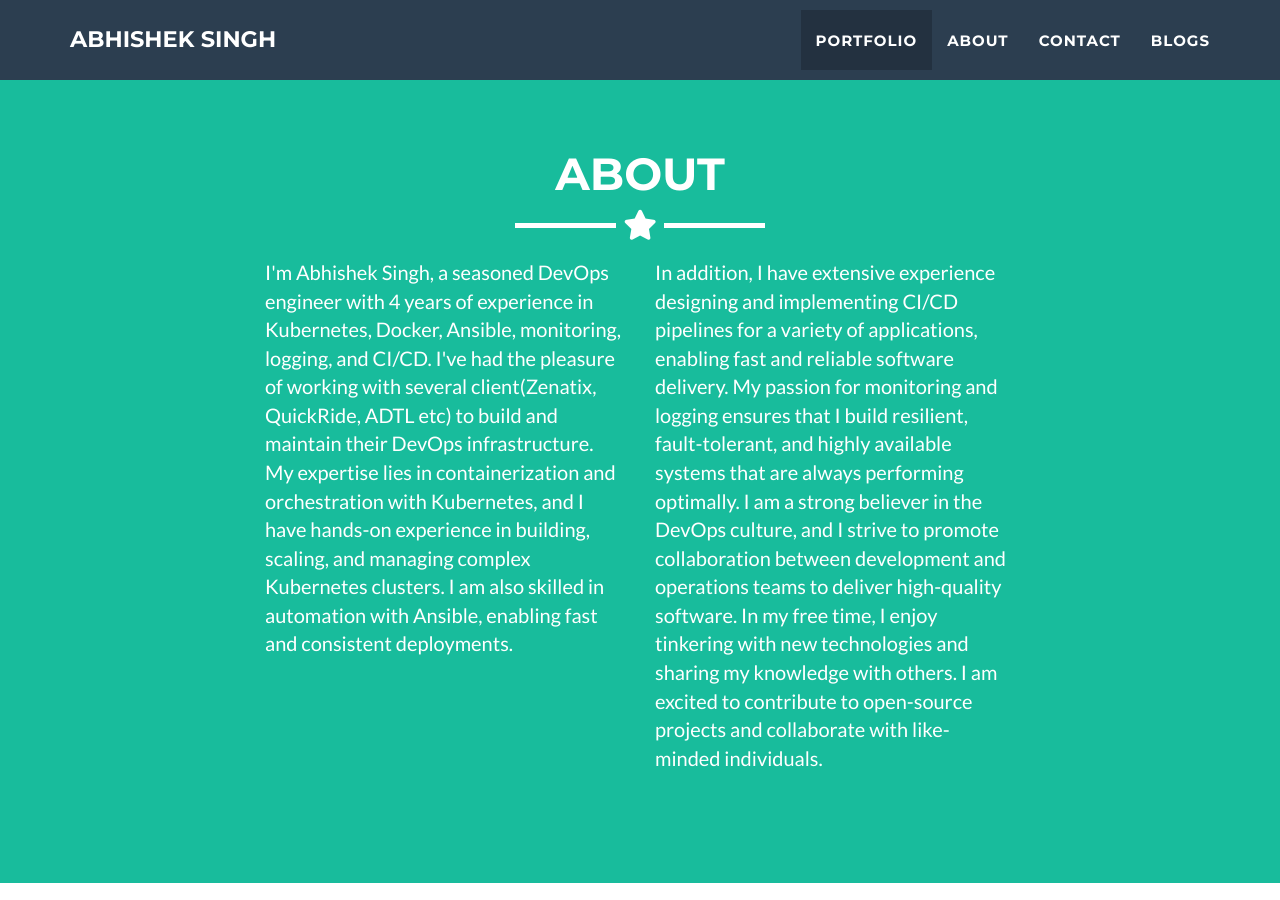
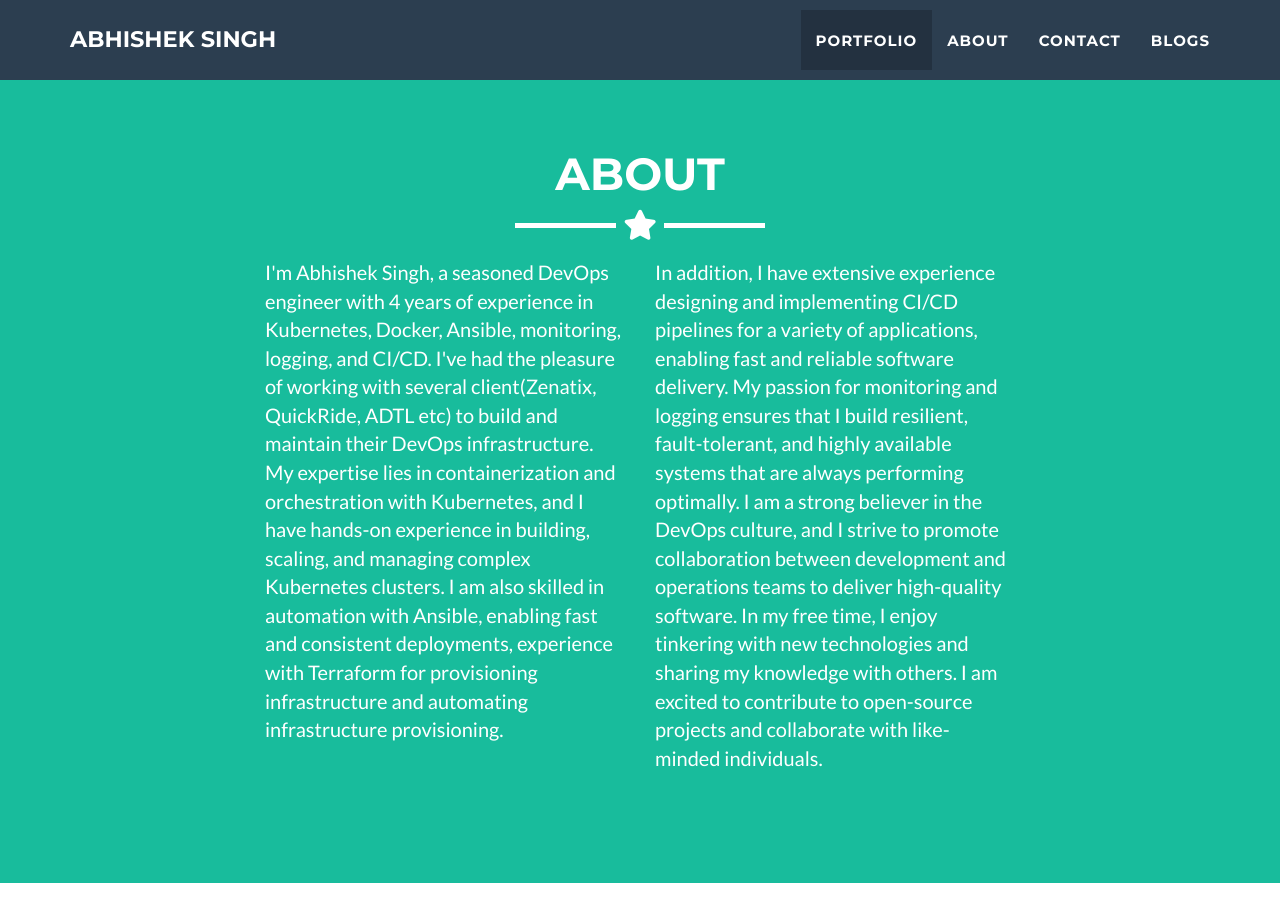
Before and after one commit to asabhi6776/jekyll_profile, a Jekyll site: the page built from _posts/2014-07-13-project.markdown, in a window 1280 px wide and 900 px high, scrolled down 1575 px. Built offline with Jekyll 4.4.1, drawn with Linux system fonts in a browser that asks for light colours.

Commit message:
[minor edits]updated about me

```diff
--- a/_includes/about.html
+++ b/_includes/about.html
@@ -11,7 +11,7 @@
       <div class="col-lg-4 col-lg-offset-2">
         <p>I'm Abhishek Singh, a seasoned DevOps engineer with 4 years of experience in Kubernetes, Docker, Ansible, monitoring, logging, and CI/CD. I've had the pleasure of working with several client(Zenatix, QuickRide, ADTL etc) to build and maintain their DevOps infrastructure.
 
-          My expertise lies in containerization and orchestration with Kubernetes, and I have hands-on experience in building, scaling, and managing complex Kubernetes clusters. I am also skilled in automation with Ansible, enabling fast and consistent deployments.</p>
+          My expertise lies in containerization and orchestration with Kubernetes, and I have hands-on experience in building, scaling, and managing complex Kubernetes clusters. I am also skilled in automation with Ansible, enabling fast and consistent deployments, experience with Terraform for provisioning infrastructure and automating infrastructure provisioning.</p>
       </div>
       <div class="col-lg-4">
         <p>In addition, I have extensive experience designing and implementing CI/CD pipelines for a variety of applications, enabling fast and reliable software delivery. My passion for monitoring and logging ensures that I build resilient, fault-tolerant, and highly available systems that are always performing optimally.
```
